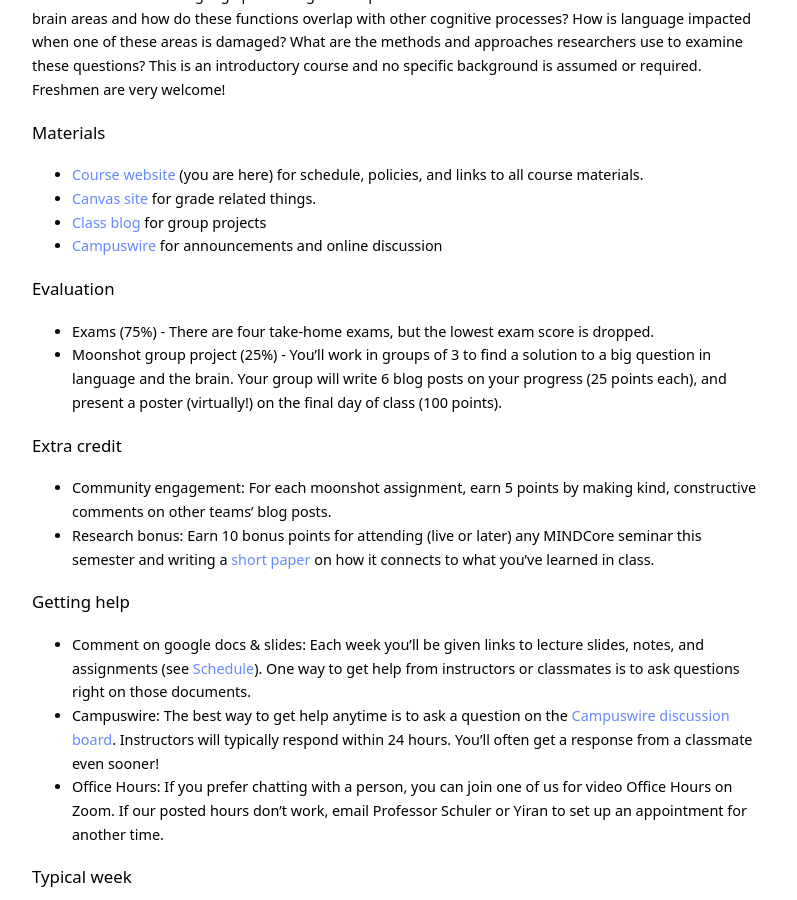
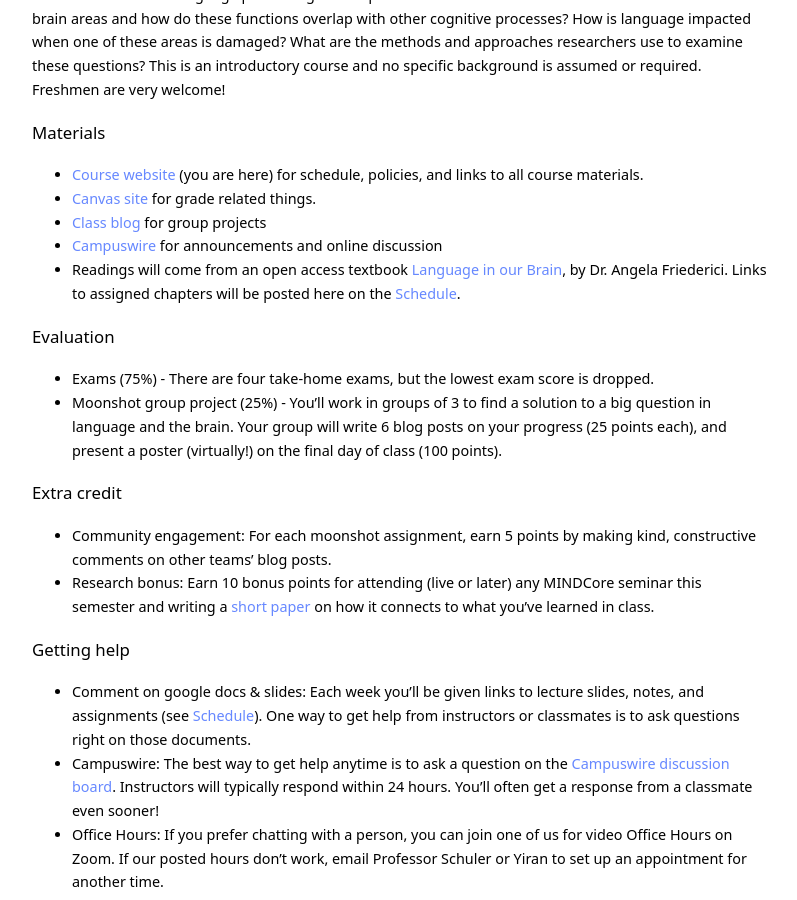
Before and after one commit to kschuler/ling104, a Jekyll site: the page built from index.md, in a window 1280 px wide and 900 px high, scrolled down 826 px. Shown: the whole window, without its empty margins (240-1037 px from the left). Built offline with Jekyll 4.4.1, drawn with Linux system fonts in a browser that asks for light colours.

Commit message:
Update index.md

```diff
--- a/index.md
+++ b/index.md
@@ -28,6 +28,7 @@ This course offers an introduction to the brain basis of language. Our goal is t
 - **[Canvas site](https://canvas.upenn.edu/courses/1530046)** for grade related things.
 - **[Class blog](http://languageandthebrain.org/)** for group projects
 - **[Campuswire](https://campuswire.com/p/GD0DDA8D5)** for announcements and online discussion
+- **Readings** will come from an open access textbook [Language in our Brain](https://direct-mit-edu.proxy.library.upenn.edu/books/book/3653/Language-in-Our-BrainThe-Origins-of-a-Uniquely), by Dr. Angela Friederici. Links to assigned chapters will be posted here on the [Schedule](#schedule).
 
 ### Evaluation
 - **Exams (75%)** - There are four take-home exams, but the lowest exam score is dropped.
```
